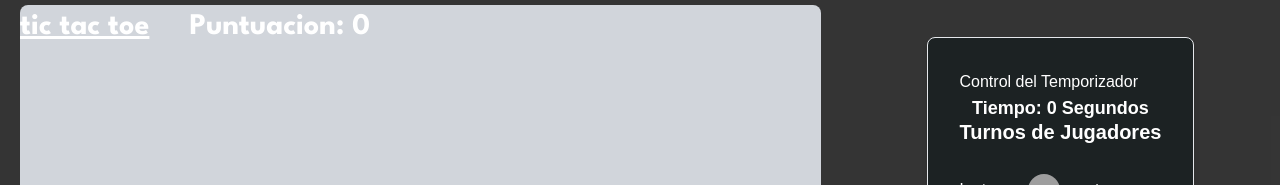
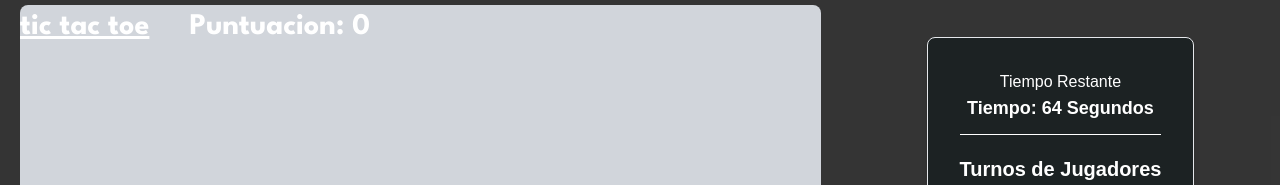
Before and after one commit to mariacornejor/PIISproject, a React (Vite) app: page /game/tic-tac-toe in a window 1280 px wide. Shown: the part 139-324 px from the top of the page. Built offline with nearby package versions, Linux system fonts and the light colour scheme; no server answers; grey boxes are pictures that could not be loaded.

Commit message:
Update Timer.tsx

```diff
--- a/src/ui/components/Timer.tsx
+++ b/src/ui/components/Timer.tsx
@@ -53,23 +53,24 @@ const TimerComponent: React.FC = () => {
   }, []);
 
   return (
-    <div>
-      <h1>Control del Temporizador</h1>
-      <Timer isActive={isActive} />{" "}
+    <div className="mb-6">
+      <h1 className="text-center">Tiempo Restante</h1>
+      <Timer isActive={isActive} />
+      <div className="bg-white h-px mt-3"></div>
       {/* Asegúrate de que este prop está correctamente pasado */}
     </div>
   );
 };
 
 const Timer: React.FC<TimerProps> = ({ isActive }) => {
-  const [seconds, setSeconds] = useState<number>(0);
+  const [seconds, setSeconds] = useState<number>(64);
 
   useEffect(() => {
     let interval: number | null = null;
 
     if (isActive) {
       interval = window.setInterval(() => {
-        setSeconds((seconds) => seconds + 1);
+        setSeconds((seconds) => seconds - 1);
       }, 1000);
     } else if (!isActive && seconds !== 0) {
       if (interval !== null) clearInterval(interval);
```
